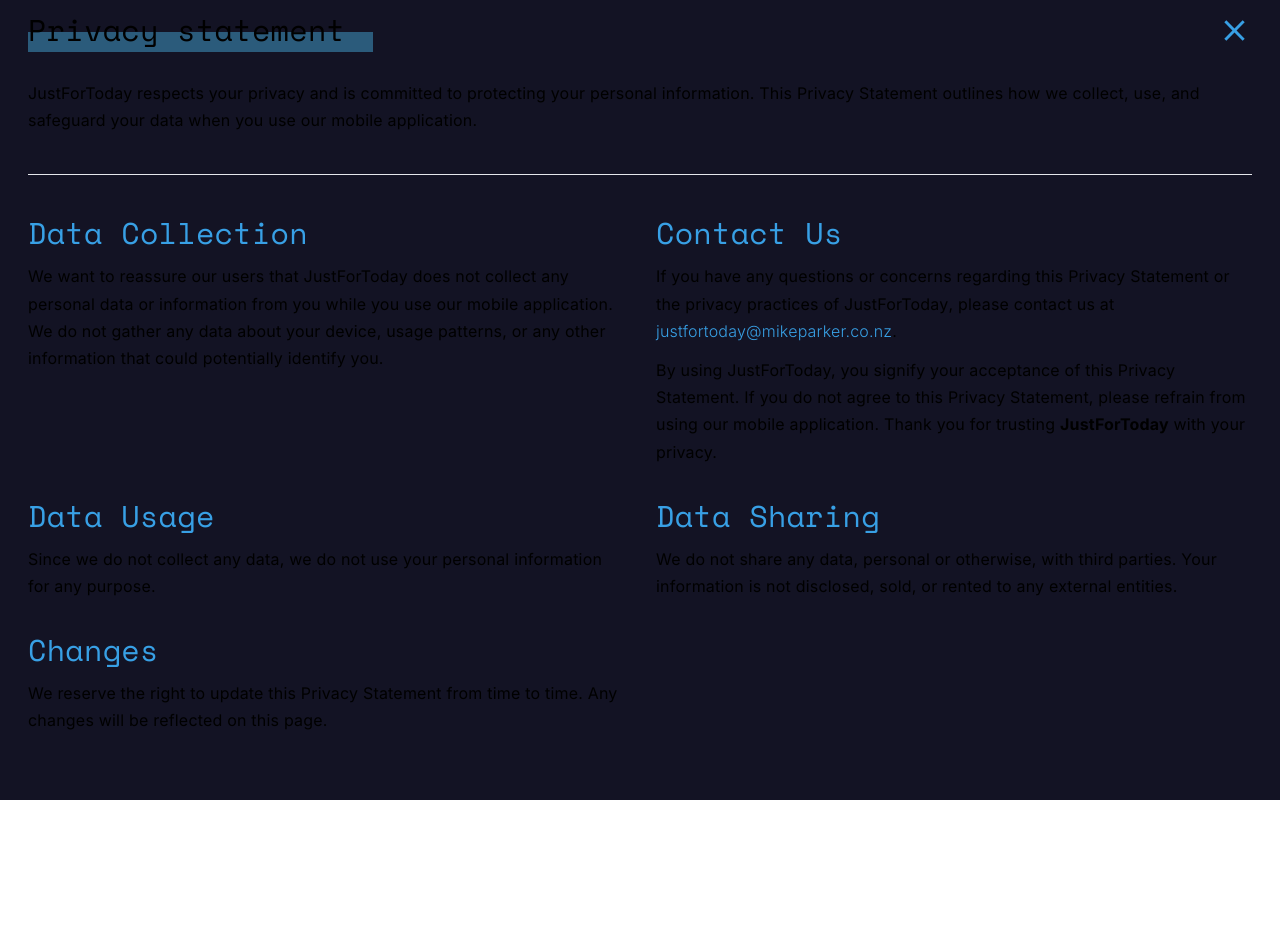
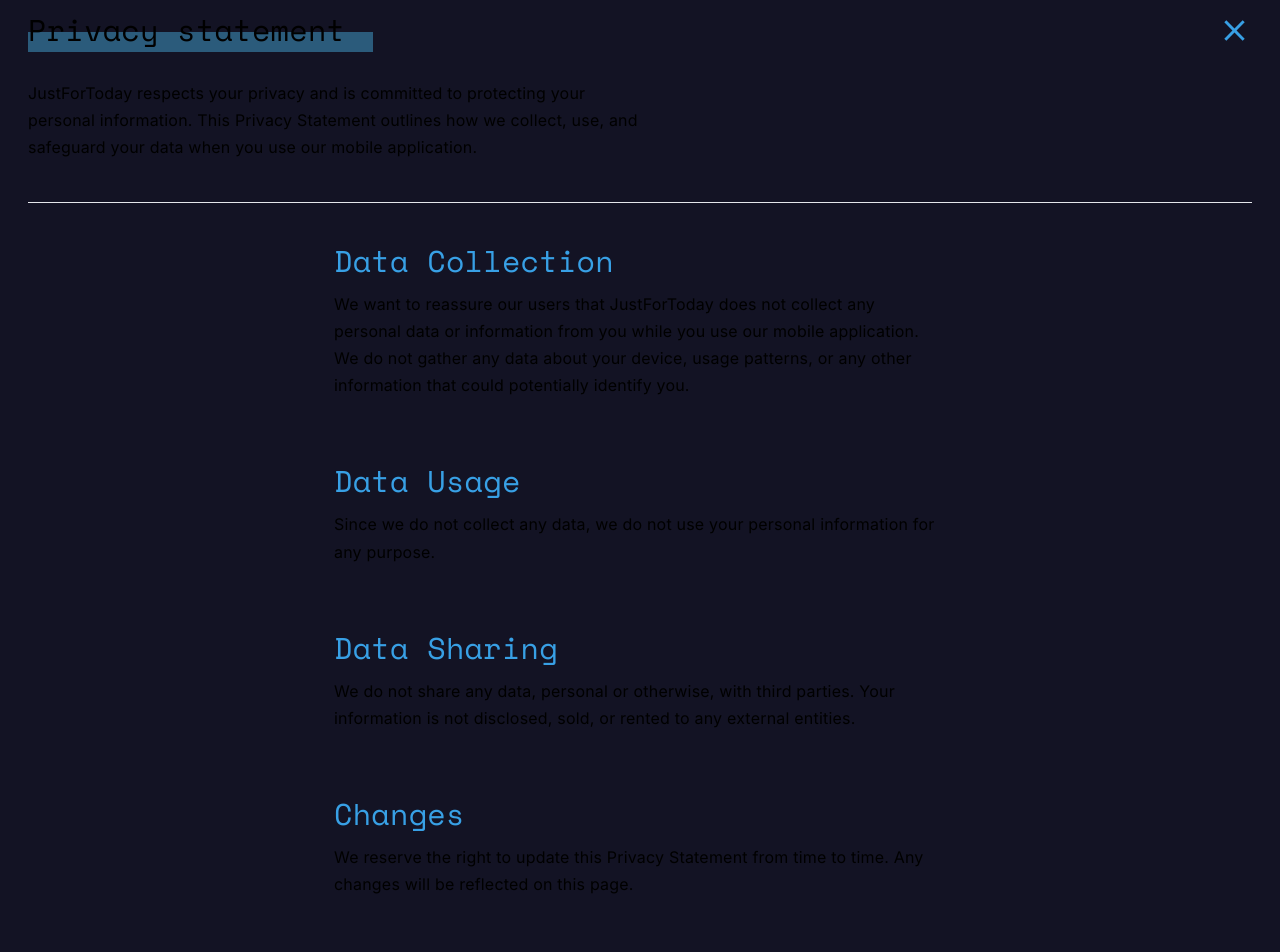
Before and after one commit to WildPastry/JustForTodayLanding, a React (Vite) app: page /privacy in a window 1280 px wide. Shown: the top 952 px of the page. Before the commit the page ends 800 px from the top, so only its background shows below. Built offline with nearby package versions, Linux system fonts and the light colour scheme.

Commit message:
Adjusting styles

```diff
--- a/src/index.css
+++ b/src/index.css
@@ -55,7 +55,9 @@
 }
 
 a:hover {
+  text-decoration-color: var(--text) !important;
   text-decoration: underline;
+  text-underline-offset: 3px;
 }
 
 ul,
--- a/src/pages/Privacy.tsx
+++ b/src/pages/Privacy.tsx
@@ -5,7 +5,7 @@
 
 const Privacy: React.FC = (): JSX.Element => {
   return (
-    <section className='bg-darkBlue h-full'>
+    <section className='bg-darkBlue'>
       <div className='flex flex-col px-7 py-3 max-w-screen-xl m-auto'>
         <div className='flex flex-row items-center justify-between mb-8 relative'>
           <Rectangle colour='midBlue' width='345' />
@@ -14,14 +14,14 @@
             <MdClose fontSize={35} />
           </Link>
         </div>
-        <p>
+        <p className='w-1/2'>
           JustForToday respects your privacy and is committed to protecting your
           personal information. This Privacy Statement outlines how we collect,
           use, and safeguard your data when you use our mobile application.
         </p>
         <hr className='h-px my-10 bg-gray-200 border-0 dark:bg-gray-700' />
-        <div className='grid grid-cols-1 sm:grid-cols-2 md:grid-cols-2 lg:grid-cols-2 gap-8'>
-          <div>
+        <div className='w-1/2 m-auto'>
+          <div className='mb-16'>
             <h2 className='text-3xl text-spotBlue mb-3'>Data Collection</h2>
             <p>
               We want to reassure our users that JustForToday does not collect
@@ -31,7 +31,29 @@
               you.
             </p>
           </div>
-          <div>
+          <div className='mb-16'>
+            <h2 className='text-3xl text-spotBlue mb-3'>Data Usage</h2>
+            <p>
+              Since we do not collect any data, we do not use your personal
+              information for any purpose.
+            </p>
+          </div>
+          <div className='mb-16'>
+            <h2 className='text-3xl text-spotBlue mb-3'>Data Sharing</h2>
+            <p>
+              We do not share any data, personal or otherwise, with third
+              parties. Your information is not disclosed, sold, or rented to any
+              external entities.
+            </p>
+          </div>
+          <div className='mb-16'>
+            <h2 className='text-3xl text-spotBlue mb-3'>Changes</h2>
+            <p>
+              We reserve the right to update this Privacy Statement from time to
+              time. Any changes will be reflected on this page.
+            </p>
+          </div>
+          <div className='mb-16'>
             <h2 className='text-3xl text-spotBlue mb-3'>Contact Us</h2>
             <p>
               If you have any questions or concerns regarding this Privacy
@@ -49,28 +71,6 @@
               <b className='font-InterBold'>JustForToday</b> with your privacy.
             </p>
           </div>
-          <div>
-            <h2 className='text-3xl text-spotBlue mb-3'>Data Usage</h2>
-            <p>
-              Since we do not collect any data, we do not use your personal
-              information for any purpose.
-            </p>
-          </div>
-          <div>
-            <h2 className='text-3xl text-spotBlue mb-3'>Data Sharing</h2>
-            <p>
-              We do not share any data, personal or otherwise, with third
-              parties. Your information is not disclosed, sold, or rented to any
-              external entities.
-            </p>
-          </div>
-          <div>
-            <h2 className='text-3xl text-spotBlue mb-3'>Changes</h2>
-            <p>
-              We reserve the right to update this Privacy Statement from time to
-              time. Any changes will be reflected on this page.
-            </p>
-          </div>
         </div>
       </div>
     </section>
--- a/src/pages/Terms.tsx
+++ b/src/pages/Terms.tsx
@@ -15,21 +15,26 @@
             <MdClose fontSize={35} />
           </Link>
         </div>
-        <p>
+        <p className='w-1/2'>
           These Terms and Conditions constitute a legally binding agreement made
           between you, whether personally or on behalf of an entity (“you”) and
           JUSTFORTODAY (“we,” “us” or “our”), concerning your access to and use
           of the JUSTFORTODAY mobile application (collectively, the “App”). You
           agree that by accessing the App, you have read, understood, and agree
-          to be bound by all of these Terms and Conditions. If you do not agree
-          with all of these Terms and Conditions, then you are expressly
-          prohibited from using the App and you must discontinue use
-          immediately. We reserve the right, in our sole discretion, to make
+          to be bound by all of these Terms and Conditions.
+        </p>
+        <p className='w-1/2 mt-3'>
+          If you do not agree with all of these Terms and Conditions, then you
+          are expressly prohibited from using the App and you must discontinue
+          use immediately. We reserve the right, in our sole discretion, to make
           changes or modifications to these Terms and Conditions at any time and
           for any reason. We will alert you about any changes by email, and you
           waive any right to receive specific notice of each such change.
         </p>
-        <h3 className='text-3xl text-darkBlue mb-3 mt-8'>INTELLECTUAL PROPERTY RIGHTS</h3>
+        <hr className='h-px my-10 bg-gray-200 border-0 dark:bg-gray-700' />
+        <h3 className='text-3xl text-darkBlue mb-3'>
+          INTELLECTUAL PROPERTY RIGHTS
+        </h3>
         <p>
           Unless otherwise indicated, the App is our proprietary property and
           all source code, databases, functionality, software, designs, audio,
@@ -58,7 +63,9 @@
           password. We do not have access to your password though this may be
           reset using the “Forgotten password” link.
         </p>
-        <h3 className='text-3xl text-darkBlue mb-3 mt-8'>PROHIBITED ACTIVITIES</h3>
+        <h3 className='text-3xl text-darkBlue mb-3 mt-8'>
+          PROHIBITED ACTIVITIES
+        </h3>
         <p className='mb-1'>
           You may not access or use the App for any purpose other than that for
           which we make the App available. The App may not be used in connection
@@ -169,7 +176,9 @@
           </li>
         </ol>
 
-        <h3 className='text-3xl text-darkBlue mb-3 mt-8'>MOBILE APPLICATION LICENSE</h3>
+        <h3 className='text-3xl text-darkBlue mb-3 mt-8'>
+          MOBILE APPLICATION LICENSE
+        </h3>
         <p className='mb-1'>
           Use License If you access the App via a mobile application, then we
           grant you a revocable, non-exclusive, non-transferable, limited right
@@ -209,7 +218,9 @@
           </li>
         </ol>
 
-        <h3 className='text-3xl text-darkBlue mb-3 mt-8'>APPLE AND ANDROID DEVICES</h3>
+        <h3 className='text-3xl text-darkBlue mb-3 mt-8'>
+          APPLE AND ANDROID DEVICES
+        </h3>
         <p className='mb-1'>
           The following terms apply when you use a mobile application obtained
           from either the Apple Store or Google Play (each an “App Distributor”)
@@ -341,7 +352,9 @@
           to the United States, and you expressly consent to have your data
           transferred to and processed in the United States.
         </p>
-        <h3 className='text-3xl text-darkBlue mb-3 mt-8'>COPYRIGHT INFRINGEMENTS</h3>
+        <h3 className='text-3xl text-darkBlue mb-3 mt-8'>
+          COPYRIGHT INFRINGEMENTS
+        </h3>
         <p>
           We respect the intellectual property rights of others. If you believe
           that any material available on or through the App infringes upon any
@@ -354,7 +367,9 @@
           sure that material located on or linked to by the App infringes your
           copyright, you should consider first contacting an attorney.
         </p>
-        <h3 className='text-3xl text-darkBlue mb-3 mt-8'>TERM AND TERMINATION</h3>
+        <h3 className='text-3xl text-darkBlue mb-3 mt-8'>
+          TERM AND TERMINATION
+        </h3>
         <p>
           These Terms and Conditions shall remain in full force and effect while
           you use the App. WITHOUT LIMITING ANY OTHER PROVISION OF THESE TERMS
@@ -374,7 +389,9 @@
           right to take appropriate legal action, including without limitation
           pursuing civil, criminal, and injunctive redress.
         </p>
-        <h3 className='text-3xl text-darkBlue mb-3 mt-8'>MODIFICATIONS AND INTERRUPTIONS</h3>
+        <h3 className='text-3xl text-darkBlue mb-3 mt-8'>
+          MODIFICATIONS AND INTERRUPTIONS
+        </h3>
         <p>
           We reserve the right to change, modify, or remove the contents of the
           App at any time or for any reason at our sole discretion without
@@ -435,7 +452,9 @@
           ENVIRONMENT, YOU SHOULD USE YOUR BEST JUDGMENT AND EXERCISE CAUTION
           WHERE APPROPRIATE.
         </p>
-        <h3 className='text-3xl text-darkBlue mb-3 mt-8'>LIMITATIONS OF LIABILITY</h3>
+        <h3 className='text-3xl text-darkBlue mb-3 mt-8'>
+          LIMITATIONS OF LIABILITY
+        </h3>
         <p>
           IN NO EVENT WILL WE OR OUR DIRECTORS, EMPLOYEES, OR AGENTS BE LIABLE
           TO YOU OR ANY THIRD PARTY FOR ANY DIRECT, INDIRECT, CONSEQUENTIAL,
@@ -455,7 +474,9 @@
           data, and you hereby waive any right of action against us arising from
           any such loss or corruption of such data.
         </p>
-        <h3 className='text-3xl text-darkBlue mb-3 mt-8'>ELECTRONIC COMMUNICATIONS, TRANSACTIONS, AND SIGNATURES</h3>
+        <h3 className='text-3xl text-darkBlue mb-3 mt-8'>
+          ELECTRONIC COMMUNICATIONS, TRANSACTIONS, AND SIGNATURES
+        </h3>
         <p>
           Visiting the App, sending us emails, and completing online forms
           constitute electronic communications. You consent to receive
```
Also changed, not shown: package.json (+4 -4 lines), 1 other file (tests, documents, lock files or other folders).
